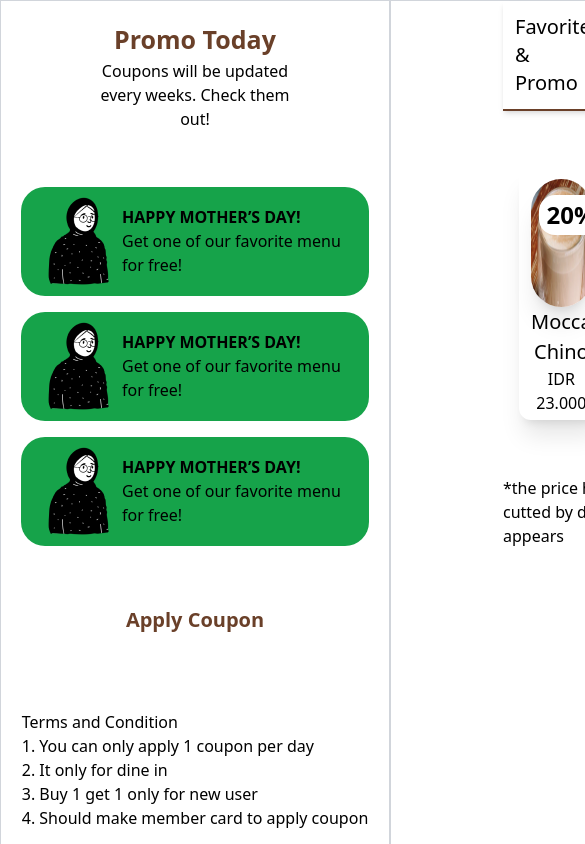
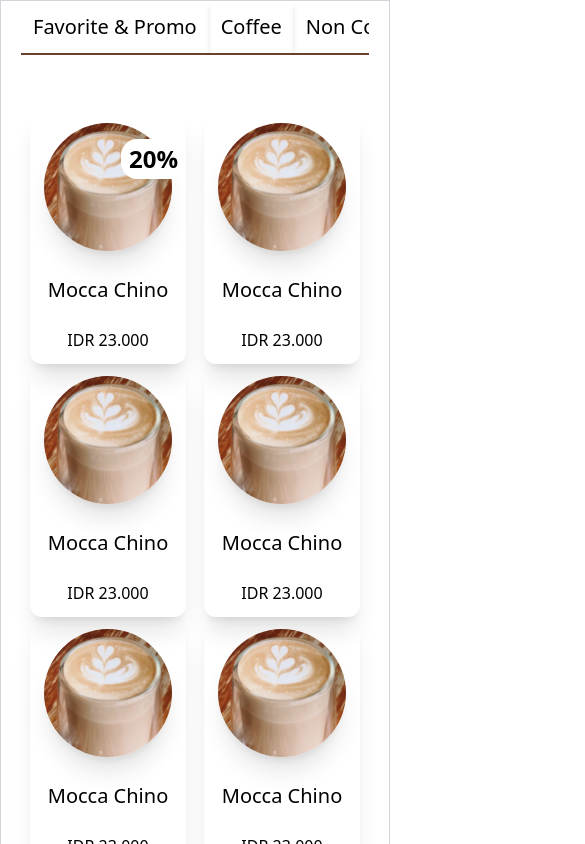
Before and after one commit to oktaviandwip/coffeeshop, a React (Vite) app in the folder apps/client/: page / in a window 390 px wide. Shown: the top 844 px of the page, 585 px wide, since content can reach past the window. Built offline with nearby package versions, Linux system fonts and the light colour scheme.

Commit message:
add responsive

```diff
--- a/apps/client/src/components/Button.jsx
+++ b/apps/client/src/components/Button.jsx
@@ -4,7 +4,7 @@ export default function Button({ content, color = 'primary' }) {
   return (
     <button
       type="submit"
-      className={`bg-${color} w-full text-${color == 'primary' ? 'white' : 'primary'} rounded-xl py-5 text-xl font-bold`}
+      className={`${color == 'primary' ? 'bg-primary' : 'bg-secondary'} w-full ${color == 'primary' ? 'text-white' : 'text-primary'} rounded-xl py-5 text-xl font-bold`}
     >
       {content}
     </button>
--- a/apps/client/src/components/CardProduct.jsx
+++ b/apps/client/src/components/CardProduct.jsx
@@ -3,7 +3,7 @@ import ProductBanner from '../assets/product-image.png';
 
 export default function CardProduct({ title, image, price, promo }) {
   return (
-    <div className="relative w-[168px] h-[253px] text-center shadow-xl rounded-xl p-3 flex flex-col items-center justify-between">
+    <div className="relative w-[156px] h-[253px] text-center shadow-xl rounded-xl p-3 flex flex-col items-center justify-between">
       <div className="">
         <img src={ProductBanner} alt={title} className="rounded-full shadow-xl w-[128px] h-[128px]" />
 
--- a/apps/client/src/components/Promo.jsx
+++ b/apps/client/src/components/Promo.jsx
@@ -3,7 +3,7 @@ import PromoBanner from '../assets/promo-banner.png';
 
 function Promo({ title, content }) {
   return (
-    <div className="h-[109px] w-[348px] bg-green-600 flex items-center px-4 rounded-3xl ">
+    <div className="h-[109px] w-[312px] lg:h-[109px] lg:w-[348px] bg-green-600 flex items-center px-4 rounded-3xl ">
       <img src={PromoBanner} alt="" />
       <div className="">
         <h5 className="font-bold">HAPPY MOTHER’S DAY!</h5>
--- a/apps/client/src/pages/product/Product.jsx
+++ b/apps/client/src/pages/product/Product.jsx
@@ -5,8 +5,8 @@ import Button from '../../components/Button';
 function Product() {
   return (
     <>
-      <section className="flex">
-        <aside className="w-[732px] border border-gray-300 px-5 py-5 flex flex-col items-center gap-y-14">
+      <section className="flex flex-col-reverse md:flex-row items-center md:items-start gap-4 md:gap-0">
+        <aside className="w-4/5 lg:w-[628px] md:border shadow-xl border-gray-300 px-5 py-5 flex flex-col items-center gap-y-14">
           <section className="text-center w-[60%]">
             <h3 className="font-bold text-[25px] text-primary">Promo Today</h3>
             <p>Coupons will be updated every weeks. Check them out! </p>
@@ -29,15 +29,17 @@ function Product() {
             </ol>
           </section>
         </aside>
-        <main className="px-28 border border-gray-300  space-y-14 flex flex-col items-center w-full">
-          <ul className="w-full md:text-2xl text-xl flex justify-between ">
-            <li className="cursor-pointer select-none p-3 border-b-2 border-primary shadow-md ">Favorite & Promo</li>
-            <li className="cursor-pointer p-3 border-b-2 border-primary shadow-md ">Coffee</li>
-            <li className="cursor-pointer p-3 border-b-2 border-primary shadow-md ">Non Coffee</li>
-            <li className="cursor-pointer p-3 border-b-2 border-primary shadow-md ">Foods</li>
-            <li className="cursor-pointer p-3 border-b-2 border-primary shadow-md ">Add-On</li>
+        <main className="px-5 sm:px-14  xl:px-28 border border-gray-300  space-y-14 flex flex-col items-center w-full">
+          <ul className="w-full  text-xl flex justify-between overflow-x-auto ">
+            <li className="cursor-pointer select-none p-3 border-b-2 border-primary shadow-md flex-shrink-0">
+              Favorite & Promo
+            </li>
+            <li className="cursor-pointer p-3 border-b-2 border-primary shadow-md flex-shrink-0">Coffee</li>
+            <li className="cursor-pointer p-3 border-b-2 border-primary shadow-md flex-shrink-0">Non Coffee</li>
+            <li className="cursor-pointer p-3 border-b-2 border-primary shadow-md flex-shrink-0">Foods</li>
+            <li className="cursor-pointer p-3 border-b-2 border-primary shadow-md flex-shrink-0">Add-On</li>
           </ul>
-          <section className="w-full px-4  flex gap-8 sm:grid sm:grid-cols-2 md:grid-cols-3 lg:grid-cols-4 justify-items-center">
+          <section className="w-full  flex flex-wrap justify-around sm:grid  sm:grid-cols-3 md:grid-cols-2 lg:grid-cols-3 xl:grid-cols-4 justify-items-center">
             <CardProduct title={'Mocca Chino'} price={'23.000'} promo={'20'} />
             <CardProduct title={'Mocca Chino'} price={'23.000'} />
             <CardProduct title={'Mocca Chino'} price={'23.000'} />
```
